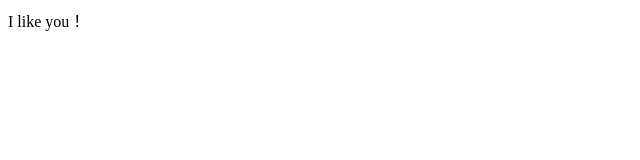
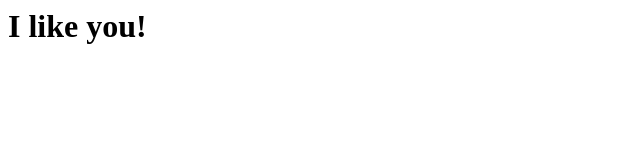
Before and after one commit to 1105523637/1105523637.github.io, a plain HTML site: page index.html in a window 1280 px wide. Shown: the whole page, without its empty margins (0-640 px from the left). Drawn offline with Linux system fonts and the light colour scheme.

Commit message:
Update index.html

```diff
--- a/index.html
+++ b/index.html
@@ -1 +1 @@
-<p>I like you！</p>
+<h1>I like you!</h1>
```
